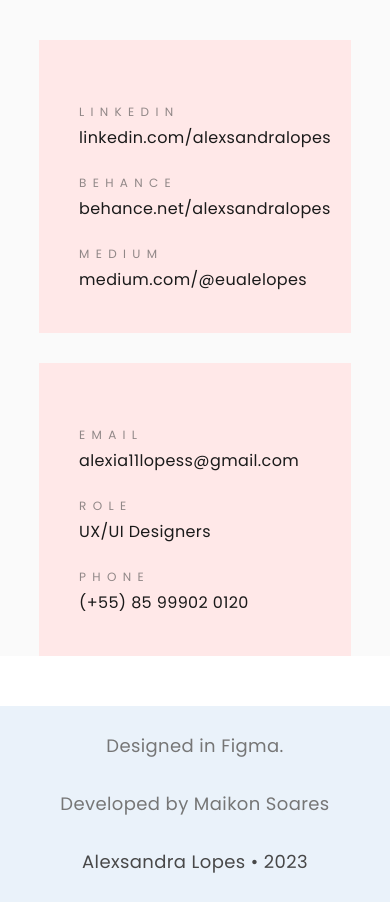
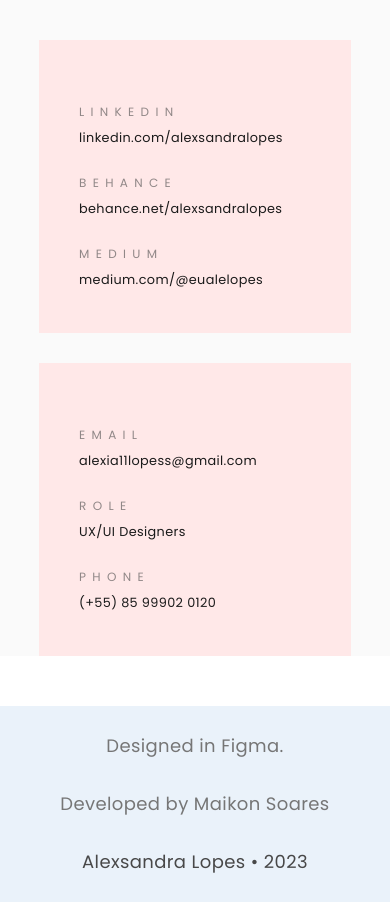
Before and after one commit to maikonigor/ale-portfolio, a Next.js app: page /about/about in a window 390 px wide. Shown: the part 2232-3134 px from the top of the page. Built offline with nearby package versions, Linux system fonts and the light colour scheme.

Commit message:
About contact info text size to small devices

```diff
--- a/pages/about/about.module.css
+++ b/pages/about/about.module.css
@@ -1,4 +1,4 @@
-.content{
+.content {
   display: flex;
   flex-direction: column;
   width: 80%;
@@ -38,7 +38,7 @@
   justify-content: space-between;
 }
 
-  .contactRow{
+.contactRow {
   margin-top: 20px;
 }
 
@@ -60,7 +60,7 @@
   color: #1A1A1A;
 }
 
-  .aboutLastParagraph{
+.aboutLastParagraph {
   width: 50%;
   margin-top: 30px;
   display: flex;
@@ -71,16 +71,17 @@
 @media all and (max-width: 1200px) {
 
 
-    .contactLabel{
+  .contactLabel {
     font-size: 12px;
   }
+
   .contactInfo {
     font-size: 16px;
   }
 }
 
 @media all and (max-width: 800px) {
-    .abouColumnParagraph{
+  .abouColumnParagraph {
     flex-wrap: wrap;
     flex-direction: column-reverse;
     justify-content: center;
@@ -94,4 +95,12 @@
   .abouColumnContactBox {
     width: 100%;
   }
+
+
 }
+
+@media all and (max-width: 400px) {
+  .contactInfo {
+    font-size: 0.8rem;
+  }
+}
```
Lines whose indentation alone changed are shown as unchanged.
